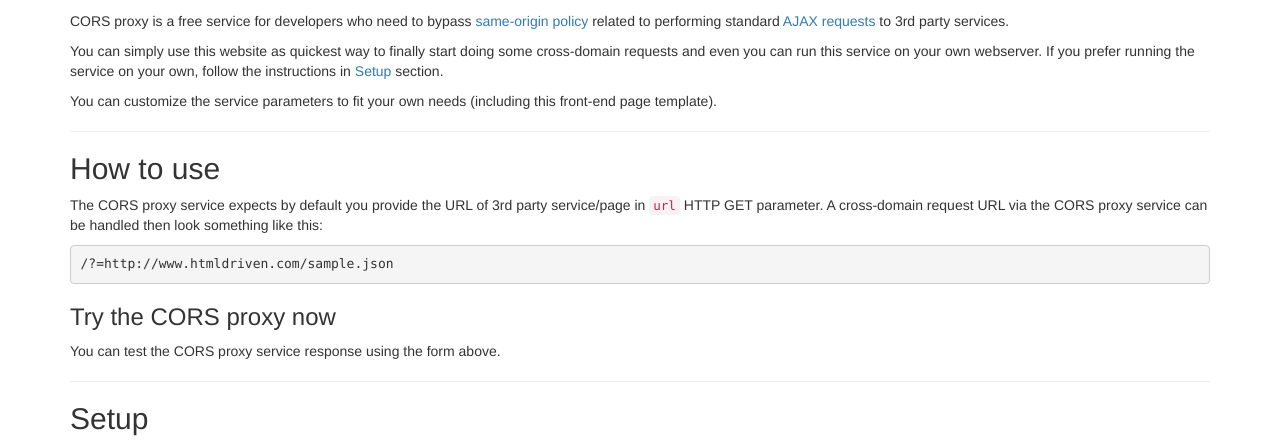
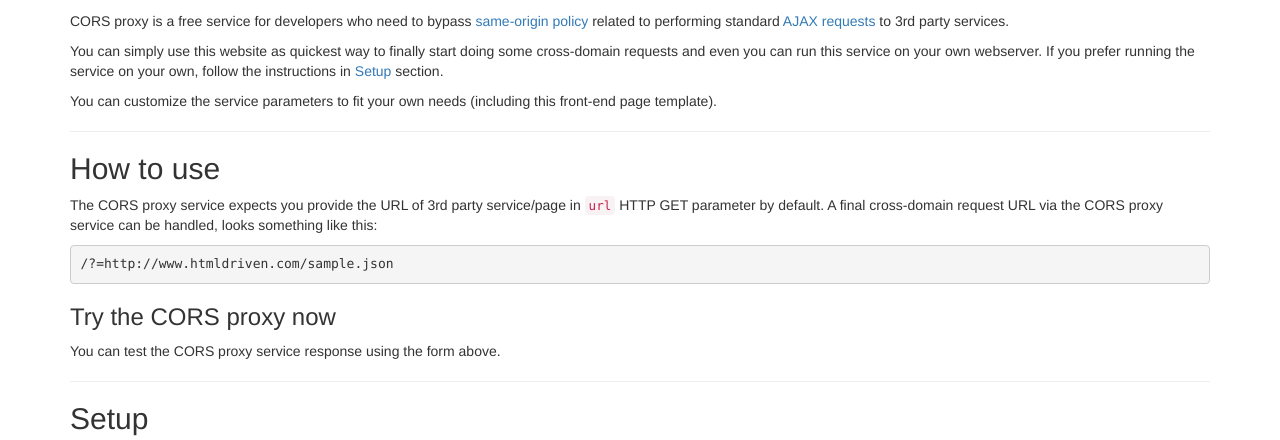
Before and after one commit to htmldriven/cors-proxy, a PHP site: template app/templates/default/frontend.phtml in a window 1280 px wide. Shown: the part 239-679 px from the top of the page. Run offline with PHP 8.4, Linux system fonts and the light colour scheme; the template is opened without the code that fills it, so the values that code supplies are empty; some libraries are stand-ins or nearby versions.

Commit message:
frontend.phtml: update text

```diff
--- a/app/templates/default/frontend.phtml
+++ b/app/templates/default/frontend.phtml
@@ -73,7 +73,7 @@
 			<hr>
 			<section id="how-to-use">
 				<h2>How to use</h2>
-				<p>The CORS proxy service expects by default you provide the URL of 3rd party service/page in <code>url</code> HTTP GET parameter. A cross-domain request URL via the CORS proxy service can be handled then look something like this:</p>
+				<p>The CORS proxy service expects you provide the URL of 3rd party service/page in <code>url</code> HTTP GET parameter by default. A final cross-domain request URL via the CORS proxy service can be handled, looks something like this:</p>
 				<pre><?php echo $domainUrl; ?><?php echo $basePath; ?>/?<?php echo $config->getUrlParameterName(); ?>=http://www.htmldriven.com/sample.json</pre>
 
 				<h3>Try the CORS proxy now</h3>
```
